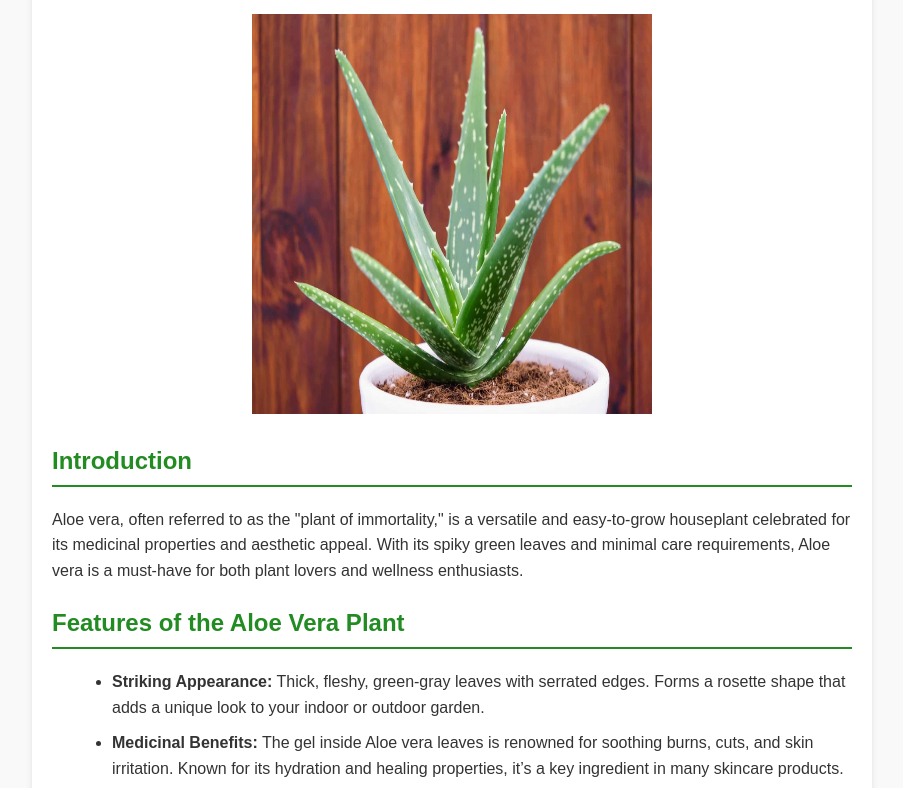
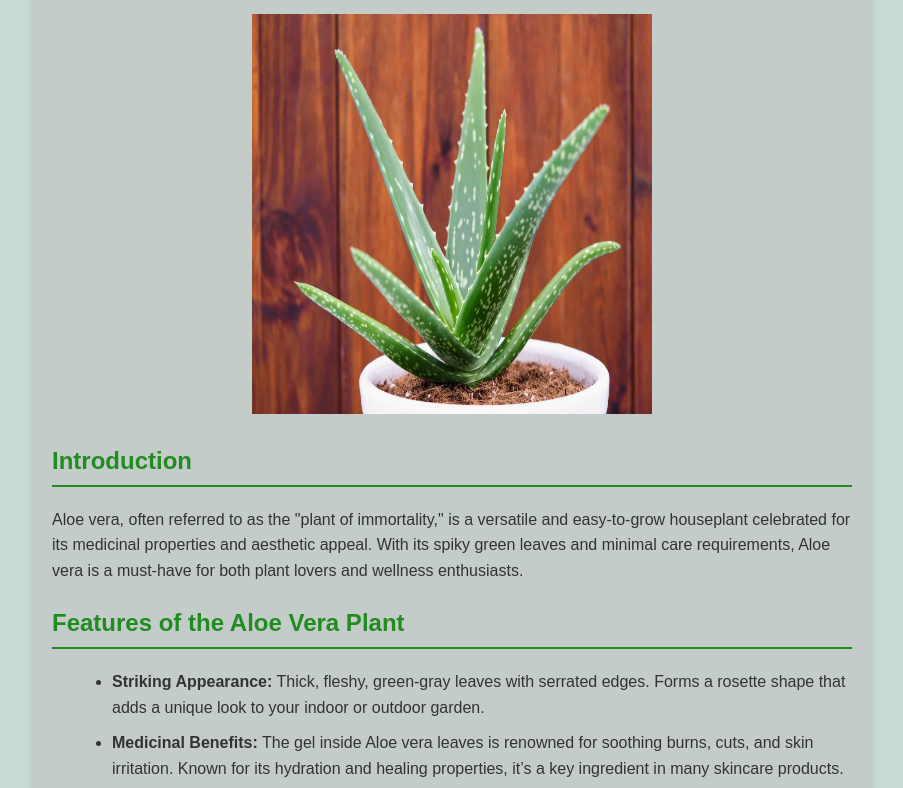
Before and after one commit to nithyasri2007/visionary-vertex, a plain HTML site: page aloe vera.html in a window 1280 px wide. Shown: the part 120-908 px from the top of the page, without its empty margins (188-1091 px from the left). Drawn offline with Linux system fonts and the light colour scheme.

Commit message:
Update aloe vera.html

```diff
--- a/aloe vera.html
+++ b/aloe vera.html
@@ -8,7 +8,7 @@
         body {
             font-family: Arial, sans-serif;
             line-height: 1.6;
-            background-color: #f9f9f9;
+            background-color: #c9d9d6;
             color: #333;
             margin: 0;
             padding: 20px;
@@ -22,7 +22,7 @@
         .container {
             max-width: 800px;
             margin: 0 auto;
-            background: #fff;
+            background: #c3ccc8;
             padding: 20px;
             border-radius: 10px;
             box-shadow: 0 4px 6px rgba(0, 0, 0, 0.1);
```
